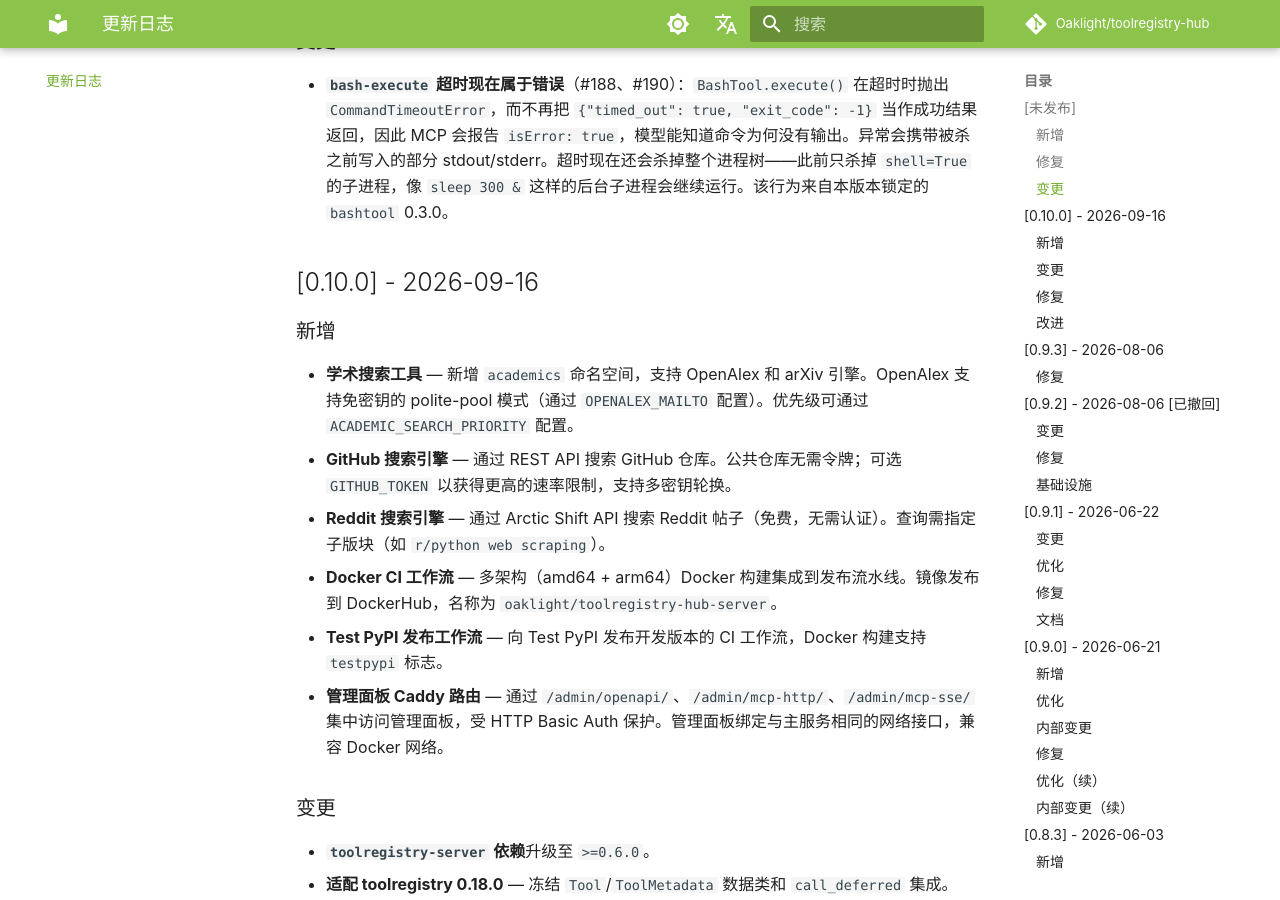
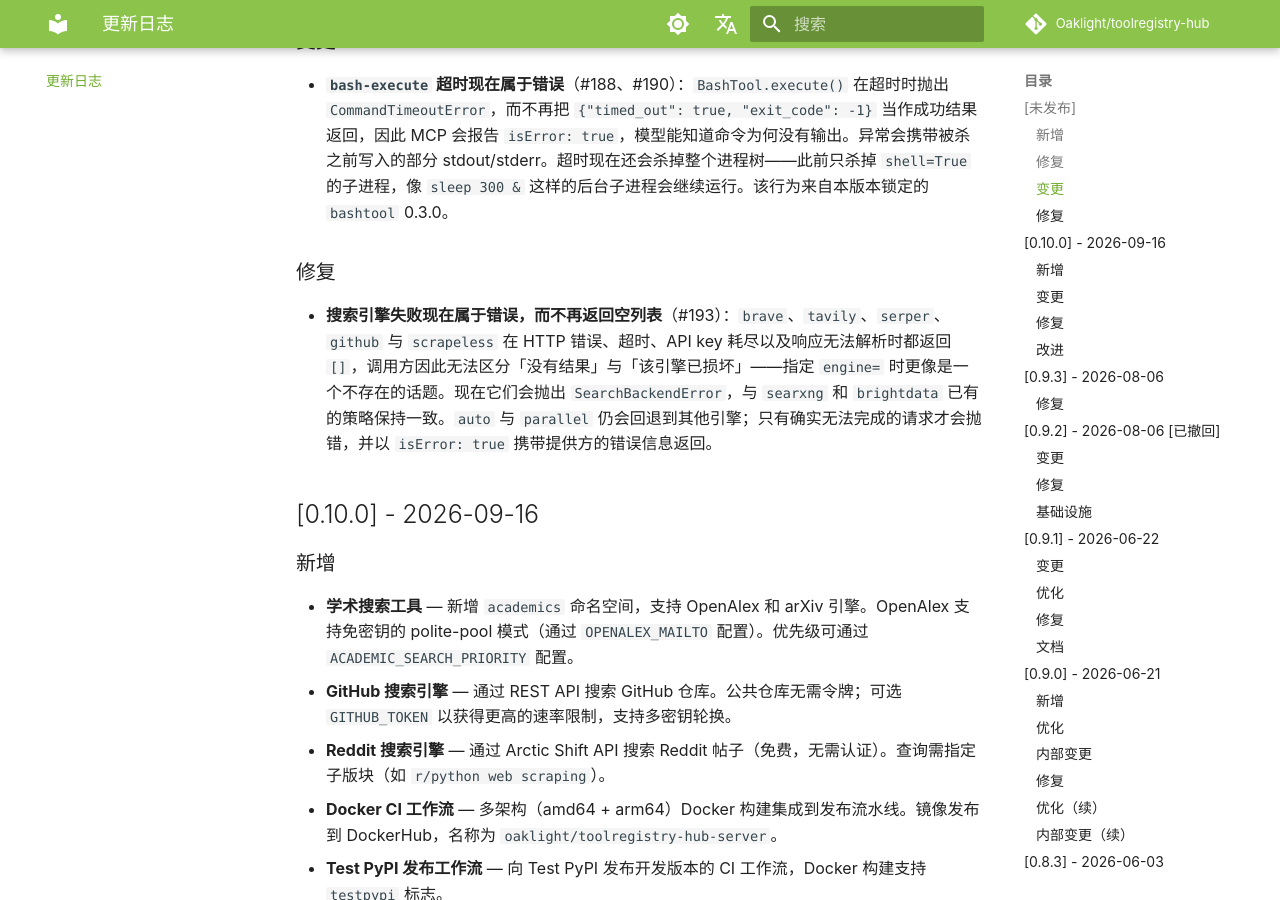
Before and after one commit to Oaklight/toolregistry-hub, an MkDocs documentation site: the page built from docs/changelog.md, in a window 1280 px wide and 900 px high, scrolled down 908 px. Built offline with MkDocs 1.6.1 and Material for MkDocs 9.7.7, drawn with Linux system fonts in a browser that asks for light colours; some web fonts are replaced; comment, search, counter and statistics services are not loaded.

Commit message:
docs: 搜索引擎失败抛出错误而非返回空结果（#193）

```diff
--- a/docs/changelog.md
+++ b/docs/changelog.md
@@ -26,6 +26,10 @@
 ### 变更
 
 - **`bash-execute` 超时现在属于错误**（#188、#190）：`BashTool.execute()` 在超时时抛出 `CommandTimeoutError`，而不再把 `{"timed_out": true, "exit_code": -1}` 当作成功结果返回，因此 MCP 会报告 `isError: true`，模型能知道命令为何没有输出。异常会携带被杀之前写入的部分 stdout/stderr。超时现在还会杀掉整个进程树——此前只杀掉 `shell=True` 的子进程，像 `sleep 300 &` 这样的后台子进程会继续运行。该行为来自本版本锁定的 `bashtool` 0.3.0。
+
+### 修复
+
+- **搜索引擎失败现在属于错误，而不再返回空列表**（#193）：`brave`、`tavily`、`serper`、`github` 与 `scrapeless` 在 HTTP 错误、超时、API key 耗尽以及响应无法解析时都返回 `[]`，调用方因此无法区分「没有结果」与「该引擎已损坏」——指定 `engine=` 时更像是一个不存在的话题。现在它们会抛出 `SearchBackendError`，与 `searxng` 和 `brightdata` 已有的策略保持一致。`auto` 与 `parallel` 仍会回退到其他引擎；只有确实无法完成的请求才会抛错，并以 `isError: true` 携带提供方的错误信息返回。
 
 ## [0.10.0] - 2026-09-16
 
```
